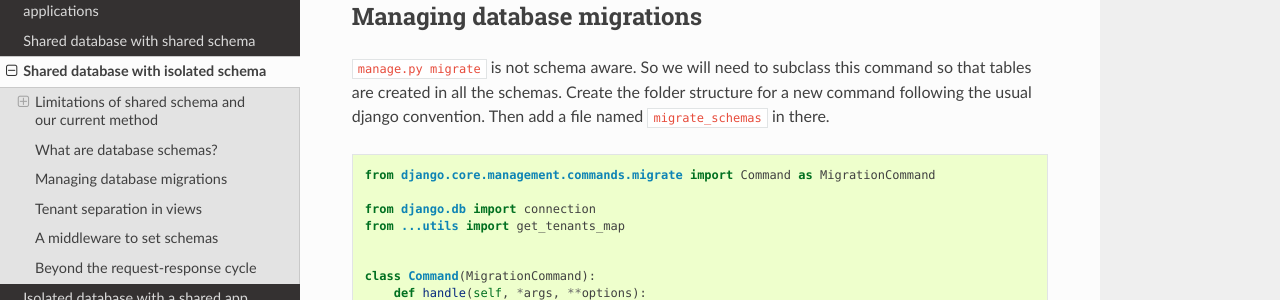
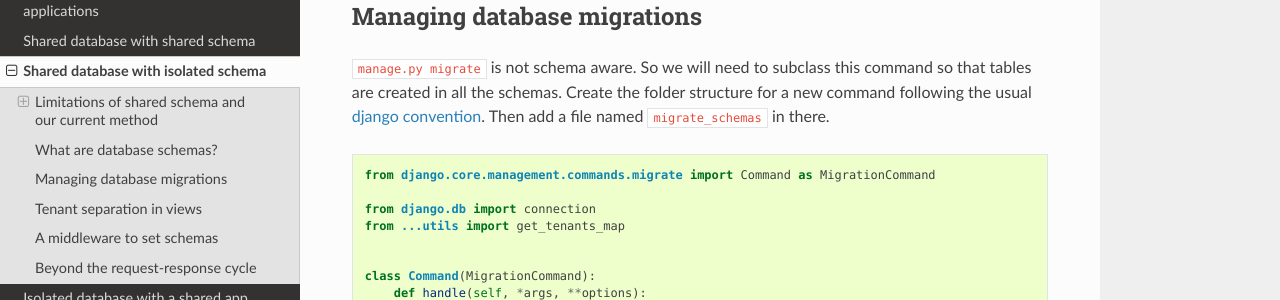
Before and after one commit to agiliq/building-multi-tenant-applications-with-django, a Sphinx documentation site: the page built from source/shared-database-isolated-schema.rst, in a window 1280 px wide and 900 px high, scrolled down 1422 px. Shown: the part 200-500 px from the top of the window. Built offline with Sphinx 7.4.7 and the Read the Docs theme 2.0.0, drawn with Linux system fonts in a browser that asks for light colours; part of the change alters nothing that is shown.

```diff
--- a/source/shared-database-isolated-schema.rst
+++ b/source/shared-database-isolated-schema.rst
@@ -70,7 +70,7 @@ Now when we get a request to :code:`thor.polls.local` we need to read from the s
 Managing database migrations
 ++++++++++++++++++++++++++++
 
-:code:`manage.py migrate` is not schema aware. So we will need to subclass this command so that tables are created in all the schemas. Create the folder structure for a new command following the usual django convention. Then add a file named :code:`migrate_schemas` in there.
+:code:`manage.py migrate` is not schema aware. So we will need to subclass this command so that tables are created in all the schemas. Create the folder structure for a new command following the usual `django convention <https://docs.djangoproject.com/en/2.0/howto/custom-management-commands/>`_. Then add a file named :code:`migrate_schemas` in there.
 
 
 .. code-block:: python
```
